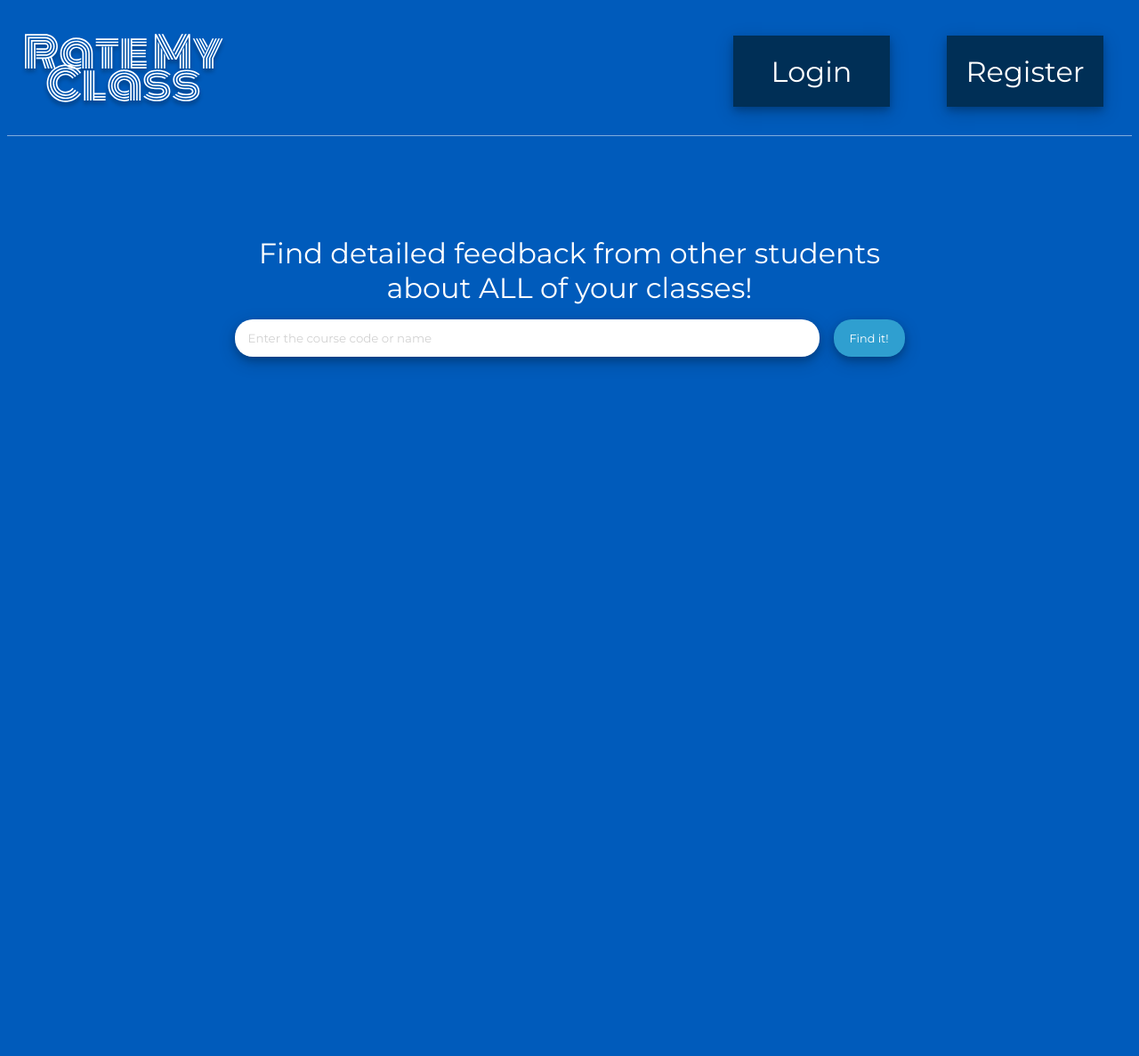
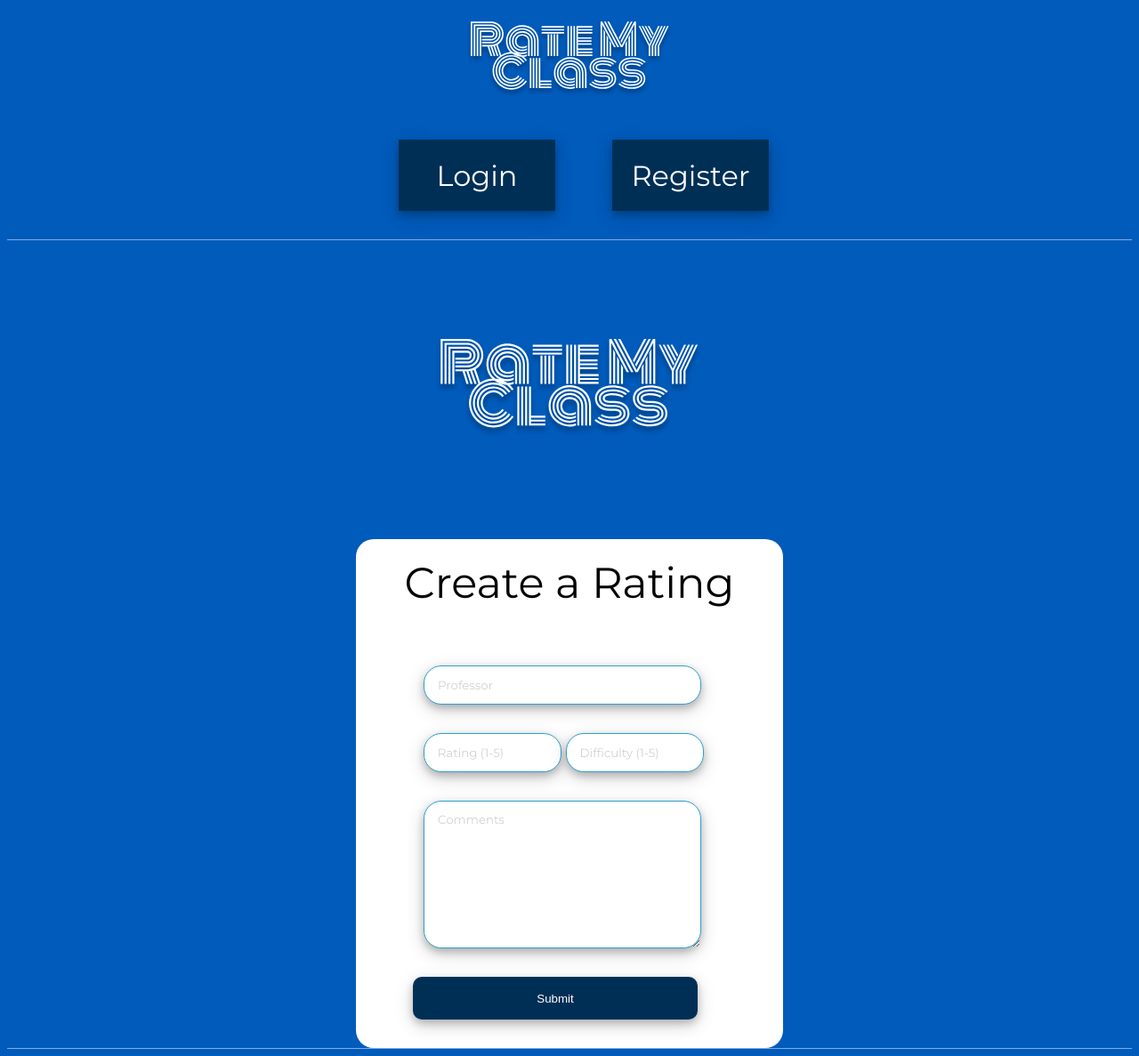
Before and after one commit to ELPhanNYC/Rate-My-Class, a Flask app: page / in a window 1280 px wide. Shown: the whole page at 89% size. Before the commit the page ends 412 px from the top, so only its background shows below. Run offline with Flask 3, Linux system fonts and the light colour scheme; data that the repository does not hold is empty; some libraries are stand-ins or nearby versions.

Commit message:
holy moly

```diff
--- a/templates/index.html
+++ b/templates/index.html
@@ -2,6 +2,7 @@
 
 {% block css %}
 <link rel="stylesheet" type="text/css" href= "{{ url_for('static', filename='css/style.css') }}">
+<link rel="stylesheet" type="text/css" href= "{{ url_for('static', filename='css/rating.css') }}">
 {% endblock css %}
 
 {% block body %}
@@ -34,7 +35,7 @@
 
     </div>
 
-    <div class="search-element">
+    <!-- <div class="search-element">
         <div class="description">
             Find detailed feedback from other students <br> about ALL of your classes!
         </div>
@@ -42,6 +43,22 @@
             <input class="search-bar" placeholder="Enter the course code or name"></input>
             <div class="find-button">Find it!</div>
         </div>
+    </div> -->
+
+    <div class="header">
+        <a href = "url_for('index_page')"><img class ="home-logo" src ="{{ url_for('static', filename='images/rmc-logo.svg') }}" width="300" height="300"></a>
+        <form action="/rating" method="post" enctype="application/x-www-form-urlencoded">
+            <div class="rating-element">
+                <div class="rating-text">Create a Rating</div>
+                <input class="info" placeholder="Professor" id="rating-form-prof" type="text" name="professor"></input>
+                <div class = "value-inputs">
+                    <input class="info-values" placeholder="Rating (1-5)" id="rating-form-rating" type="text" name="rating"></input>
+                    <input class="info-values" placeholder="Difficulty (1-5)" id="rating-form-diff" type="text" name="difficulty"></input>
+                </div>
+                <textarea class="info-comment" placeholder="Comments" id="rating-form-comments" type="text" name="comments"></textarea>
+                <input type="submit" class="rating" value="Submit"></input>
+            </div>
+        </form>
     </div>
 
     <!-- NEW CODE -->
```
